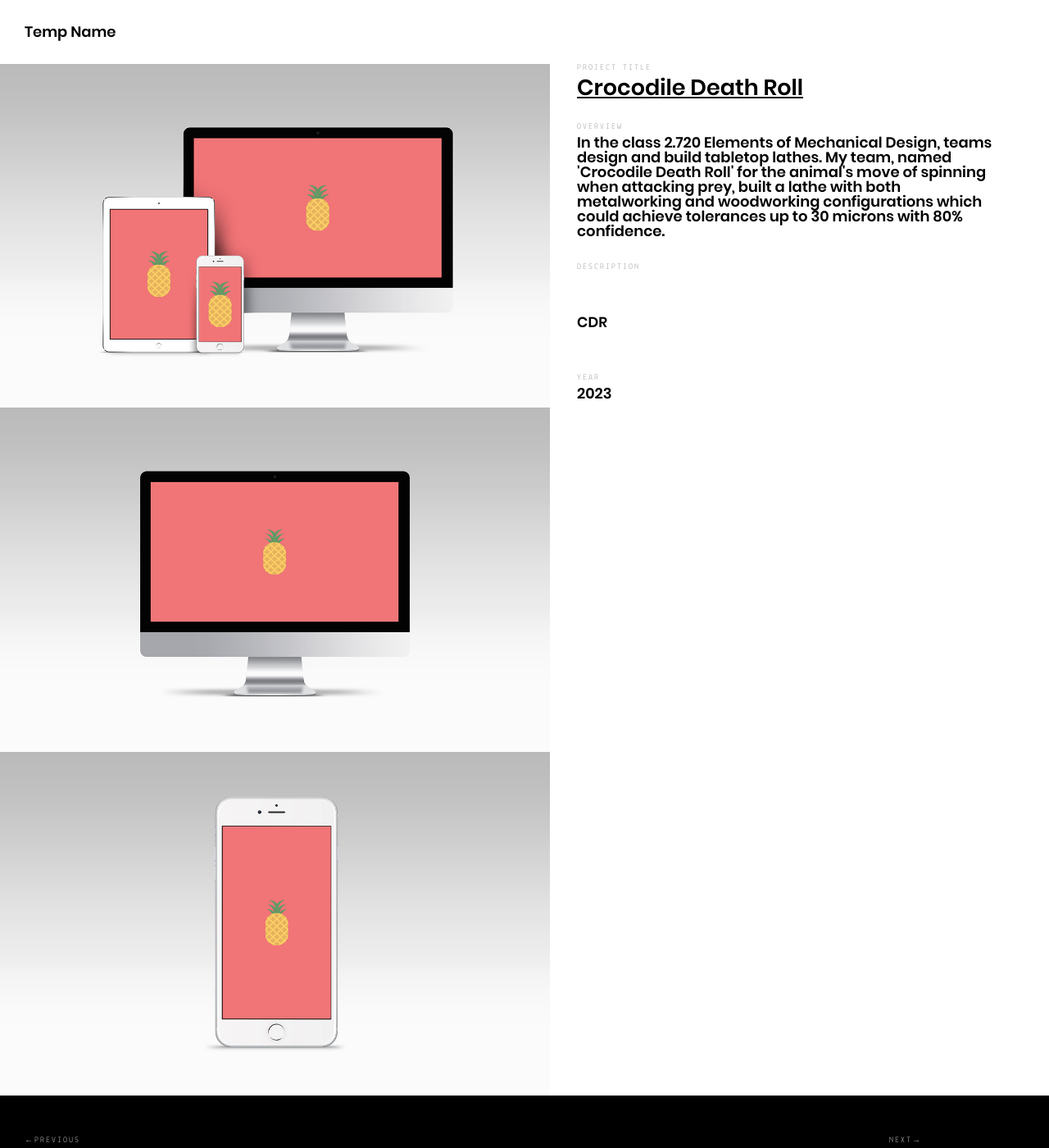
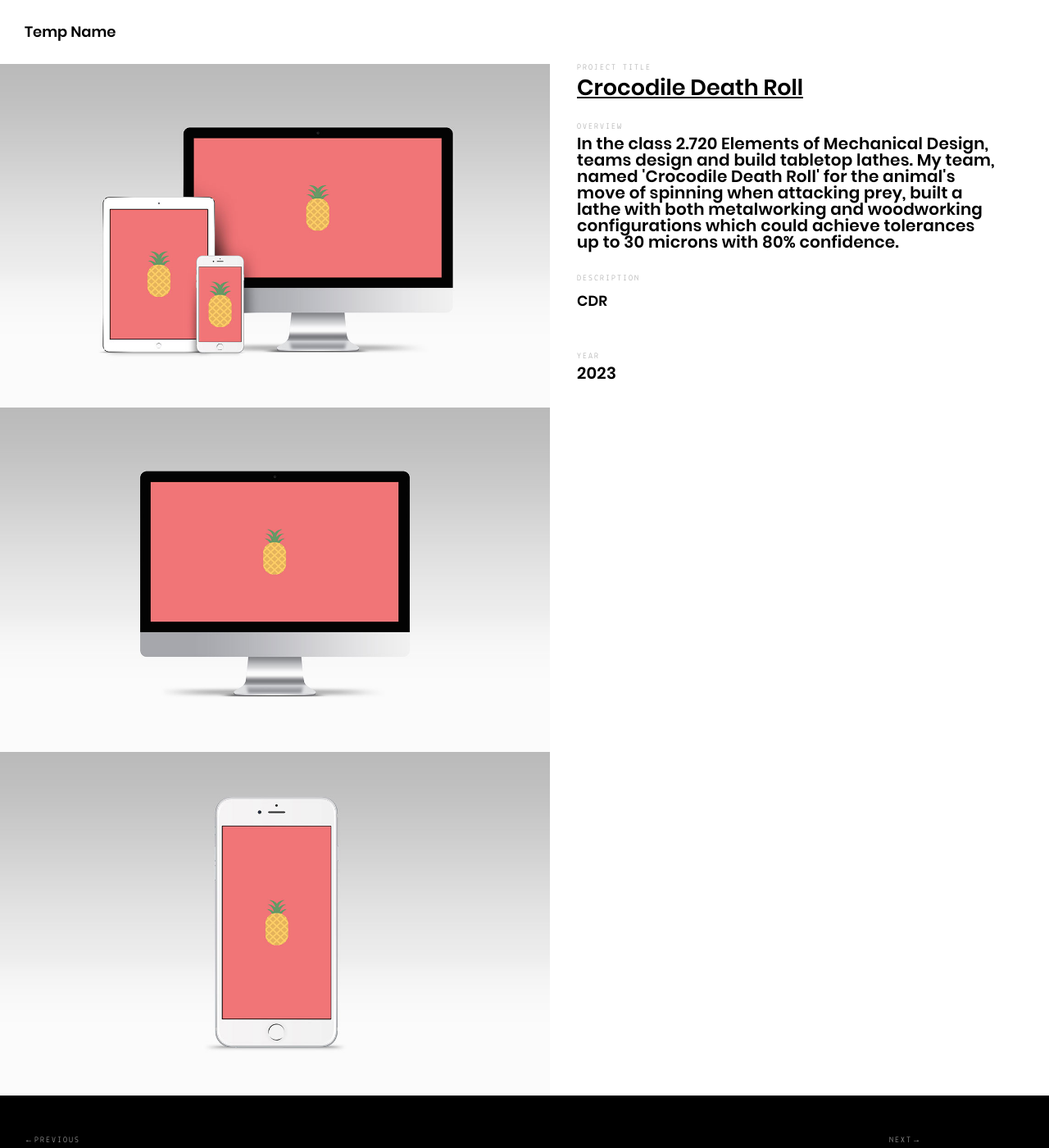
Before and after one commit to amdapoz/portfolio, a Jekyll site: the page built from _posts/projects/2023-06-02-cdr.md, in a window 1280 px wide and 1400 px high. Shown: the whole window at 82% size. Built offline with Jekyll 4.4.1, drawn with Linux system fonts in a browser that asks for light colours.

Commit message:
Update _layout.scss

```diff
--- a/assets/scss/_layout.scss
+++ b/assets/scss/_layout.scss
@@ -219,10 +219,12 @@
 	}
 
 	h3{
-		font-size: 1.8rem;
+		font-size: 2rem;
 		font-weight: 600;
 		margin: 0;
 		line-height: 1;
+		letter-spacing: 0.02rem;
+
 	}
 
 	p {
@@ -230,7 +232,7 @@
 		font-weight: lighter;
 		line-height: 1.4;
 		letter-spacing: 0.01rem;
-		margin-bottom: 5rem;
+		margin-bottom: 1rem;
 		a {
 			text-decoration: underline;
 		}
```
